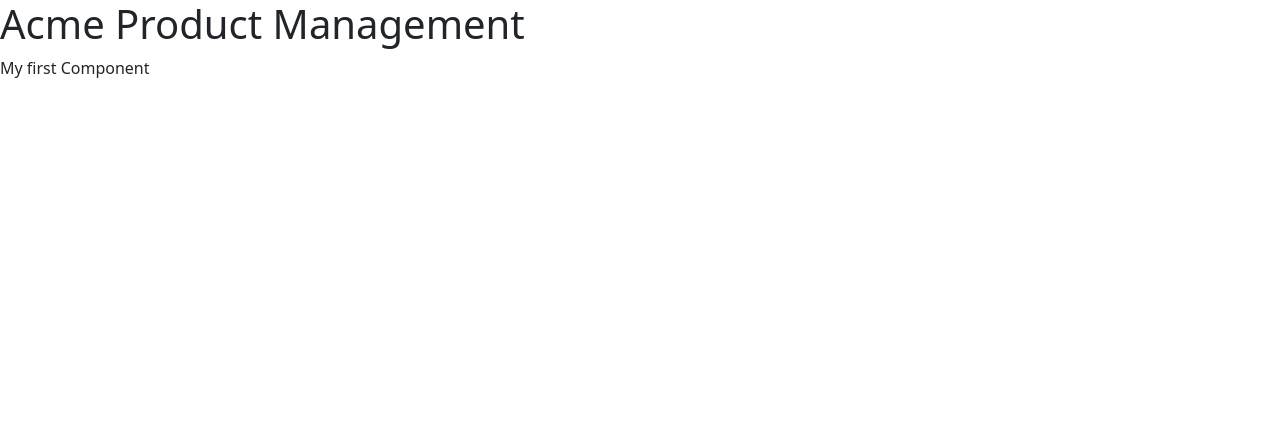
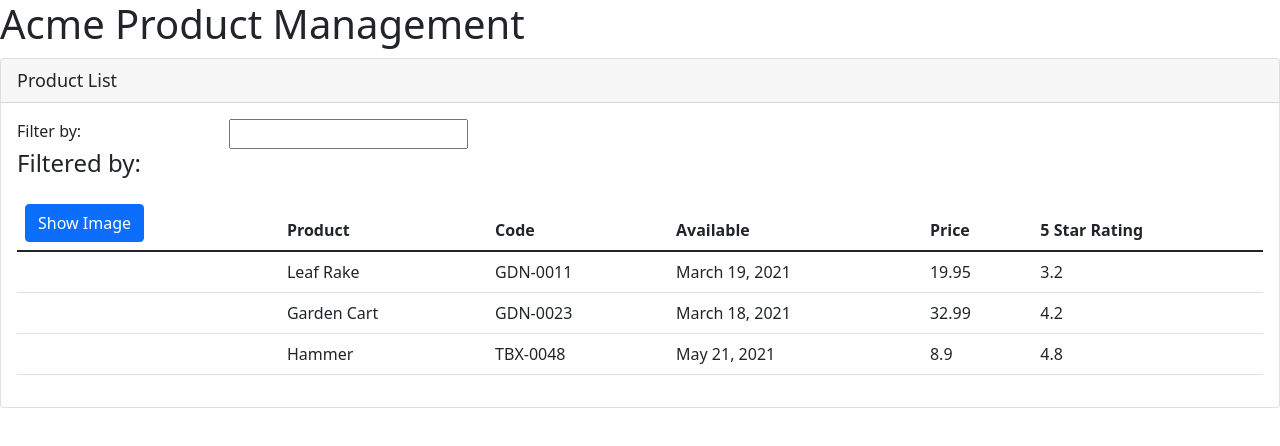
Before and after one commit to yaya-usman/APM, an Angular app: page / in a window 1280 px wide. Shown: the top 446 px of the page. Built offline with nearby package versions, Linux system fonts and the light colour scheme.

Commit message:
product-list custom-directives in template

```diff
--- a/src/app/app.component.ts
+++ b/src/app/app.component.ts
@@ -5,8 +5,8 @@
   template: `
   <div>
     <h1>{{ pageTitle }}</h1>
-    <div>My first Component</div>
-  </div> `,
+    <pm-products></pm-products>
+    </div> `,
 })
 export class AppComponent {
   pageTitle: string = 'Acme Product Management';
--- a/src/app/app.module.ts
+++ b/src/app/app.module.ts
@@ -2,10 +2,11 @@
 import { BrowserModule } from '@angular/platform-browser';
 
 import { AppComponent } from './app.component';
+import { ProductListComponent } from './products/product-list.component';
 
 @NgModule({
   declarations: [
-    AppComponent
+    AppComponent,ProductListComponent
   ],
   imports: [
     BrowserModule
--- a/src/app/products/product-list.component.html
+++ b/src/app/products/product-list.component.html
@@ -1,5 +1,5 @@
 <div class="card">
-  <div class="card-header">Product List</div>
+  <div class="card-header">{{pageTitle}}</div>
   <div class="card-body">
     <div class="row">
       <div class="col-md-2">Filter by:</div>
@@ -12,7 +12,7 @@
         <h4>Filtered by:</h4>
       </div>
     </div>
-    <div class="table-responsive">
+    <div class="table-responsive" *ngIf = 'products.length'>
       <table class="table">
         <thead>
           <tr>
@@ -28,7 +28,16 @@
             <th>5 Star Rating</th>
           </tr>
         </thead>
-        <tbody></tbody>
+        <tbody>
+            <tr *ngFor = 'let product of products'>
+                <td></td>
+                <td>{{product.productName}}</td>
+                <td>{{product.productCode}}</td>
+                <td>{{product.releaseDate}}</td>
+                <td>{{product.price}}</td>
+                <td>{{product.starRating}}</td>
+            </tr>
+        </tbody>
       </table>
     </div>
   </div>
--- a/src/app/products/product-list.component.ts
+++ b/src/app/products/product-list.component.ts
@@ -1,9 +1,41 @@
-import { Component } from "@angular/core";
+import { Component } from '@angular/core';
 
 @Component({
-    selector: 'pm-products',
-    templateUrl: './product-list.component.html'
+  selector: 'pm-products',
+  templateUrl: './product-list.component.html',
 })
-export class ProductListComponent{
-    pageTitle:string = 'Product List';
+export class ProductListComponent {
+  pageTitle: string = 'Product List';
+  products: any[] = [
+    {
+      productId: 1,
+      productName: 'Leaf Rake',
+      productCode: 'GDN-0011',
+      releaseDate: 'March 19, 2021',
+      description: 'Leaf rake with 48-inch wooden handle.',
+      price: 19.95,
+      starRating: 3.2,
+      imageUrl: 'assets/images/leaf_rake.png',
+    },
+    {
+      productId: 2,
+      productName: 'Garden Cart',
+      productCode: 'GDN-0023',
+      releaseDate: 'March 18, 2021',
+      description: '15 gallon capacity rolling garden cart',
+      price: 32.99,
+      starRating: 4.2,
+      imageUrl: 'assets/images/garden_cart.png',
+    },
+    {
+      productId: 5,
+      productName: 'Hammer',
+      productCode: 'TBX-0048',
+      releaseDate: 'May 21, 2021',
+      description: 'Curved claw steel hammer',
+      price: 8.9,
+      starRating: 4.8,
+      imageUrl: 'assets/images/hammer.png',
+    },
+  ];
 }
```
